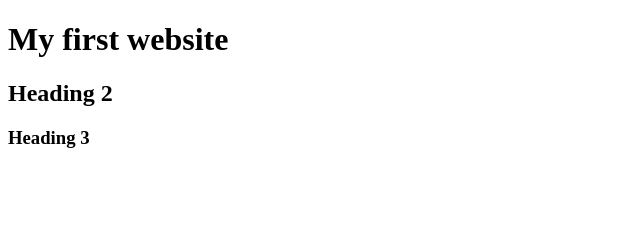
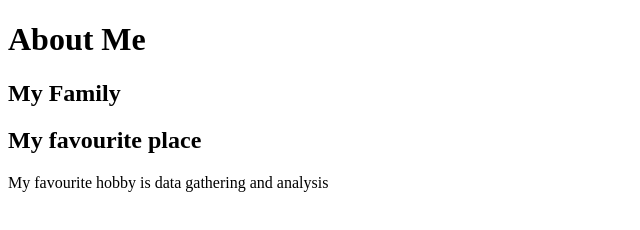
Before and after one commit to NightLight369/Task1, a plain HTML site: page index.html in a window 1280 px wide. Shown: the whole page, without its empty margins (0-640 px from the left). Drawn offline with Linux system fonts and the light colour scheme.

Commit message:
Update index.html

```diff
--- a/index.html
+++ b/index.html
@@ -1,32 +1,12 @@
-<!-- download this file. name it index.html. Create replit called Lesson1, and upload index.html-->
-
 <!DOCTYPE html>
-
 <html>
-
-
 	<head>
-		<!--change title to Task 1-->
-		<title>Lesson 1</title>
-
+		<title>Task 1</title>
 	</head>
-
-
 	<body>
-
-    <!--change Heading 1 to About Me-->
-		<h1>My first website</h1>
-    <!-- add paragraph with some information about you- name, age, where you live etc. -->
-
-    <!--change Heading 2 to My family-->
-		<h2>Heading 2</h2>
-		<!-- add paragraph with some information about your family-->
-
-    <!--change Heading 3 to My hobby or My favourite place-->
-    <h3>Heading 3</h3>
-	  <!-- add paragraph with some information about your hobby-->
-
-
+		<h1>About Me</h1>
+		<h2>My Family</h2>
+		<h2>My favourite place</h2>
+		<p>My favourite hobby is data gathering and analysis</p>
 	</body>
-
 </html>
```
